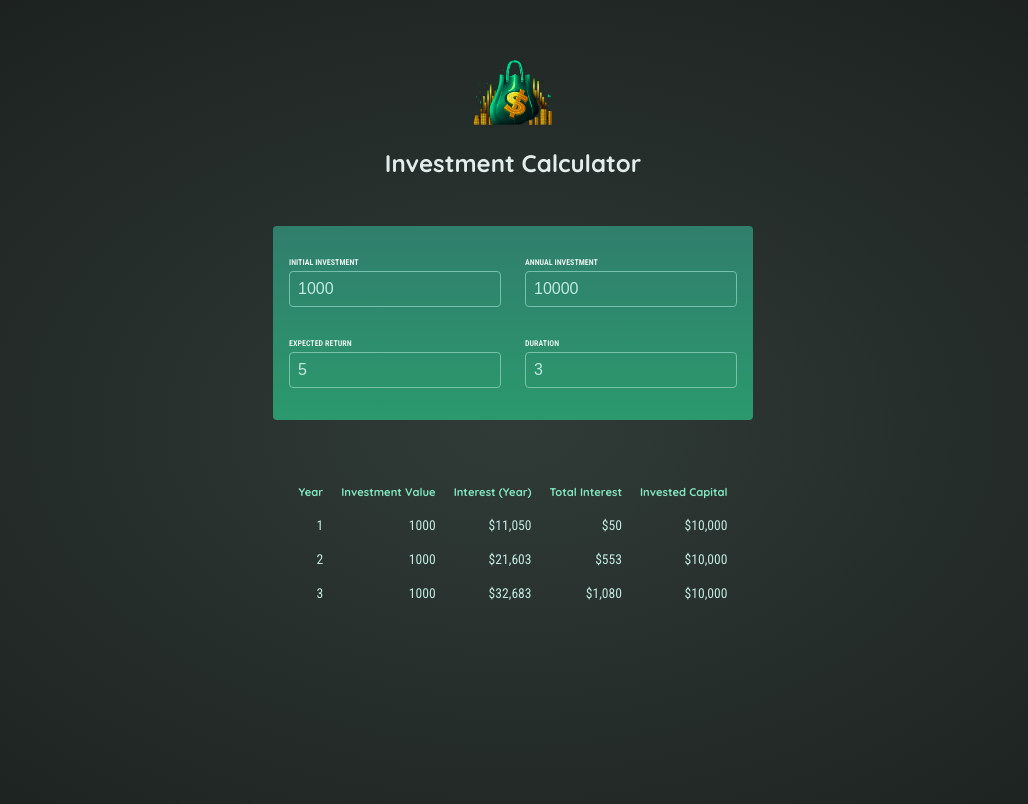
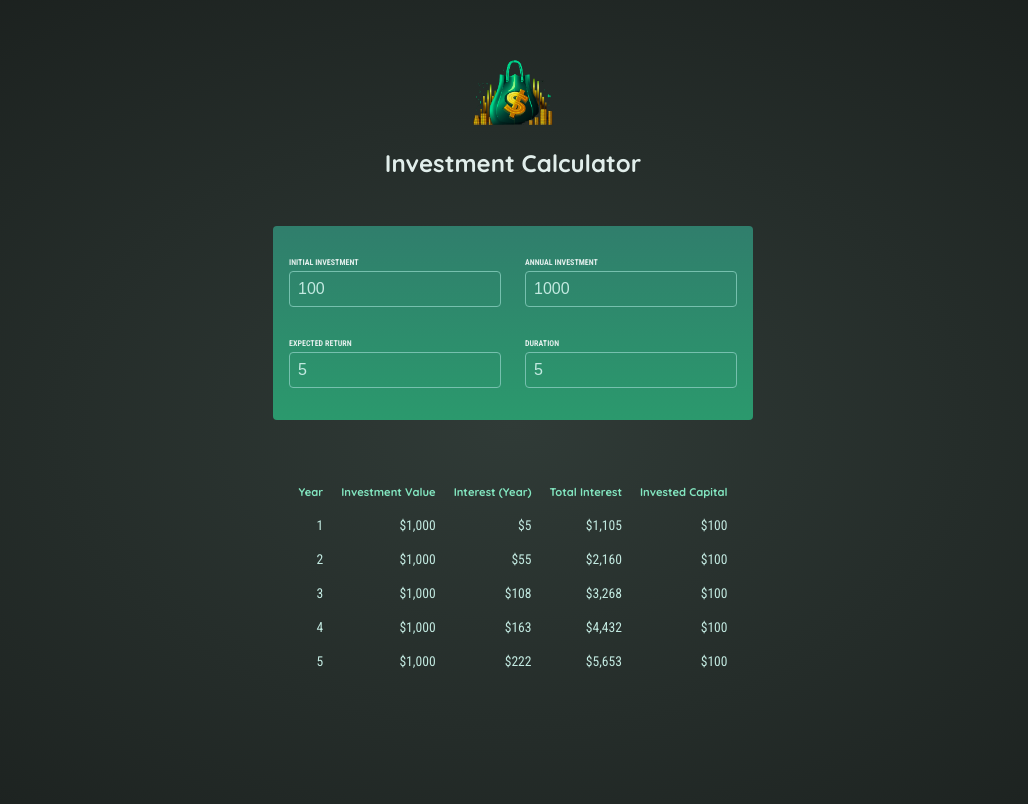
Before and after one commit to jonpalencia/Investment-Calc-Demo, a React (Vite) app: page / in a window 1280 px wide. Shown: the top 804 px of the page, without its empty margins (127-1155 px from the left). Built offline with nearby package versions, Linux system fonts and the light colour scheme.

Commit message:
refactor: Results.jsx & UserInput.jsx manipulation of results calculation

```diff
--- a/src/App.jsx
+++ b/src/App.jsx
@@ -4,10 +4,10 @@ import UserInput from './components/UserInput';
 import Result from './components/Result';
 
 const initialInput = {
-  initialInvestment: 1000,
-  annualInvestment: 10000,
+  initialInvestment: 100,
+  annualInvestment: 1000,
   expectedReturn: 5,
-  duration: 3,
+  duration: 5,
 };
 
 export default function App() {
--- a/src/components/Result.jsx
+++ b/src/components/Result.jsx
@@ -2,16 +2,16 @@ import { calculateInvestmentResults, formatter } from '../util/investment';
 
 export default function Result({ resultInput }) {
   const resultCalculation = calculateInvestmentResults(resultInput);
-  const { duration, initialInvestment } = resultInput;
-  const resultArr = resultCalculation.map(res => {
+  console.log(resultCalculation);
+  const resultArr = resultCalculation.map((res, i) => {
     const { year, interest, valueEndOfYear, annualInvestment } = res;
     return (
-      <tr>
+      <tr key={i * 777}>
         <td>{year}</td>
-        <td>{initialInvestment}</td>
+        <td>{formatter.format(annualInvestment)}</td>
+        <td>{formatter.format(interest)}</td>
         <td>{formatter.format(valueEndOfYear)}</td>
-        <td>{formatter.format(interest)}</td>
-        <td>{formatter.format(annualInvestment)}</td>
+        <td>{formatter.format(resultInput.initialInvestment)}</td>
       </tr>
     );
   });
--- a/src/components/UserInput.jsx
+++ b/src/components/UserInput.jsx
@@ -15,7 +15,7 @@ export default function ({ setValue, inputState }) {
       const userInput = e.target.value;
       const targetInput = e.target.name;
       const newInputValue = { ...prevInput };
-      newInputValue[targetInput] = Number(userInput);
+      newInputValue[targetInput] = +userInput;
       const calcResult = calculateInvestmentResults(newInputValue);
       // console.log(newInputValue);
       // console.log(calcResult);
```
